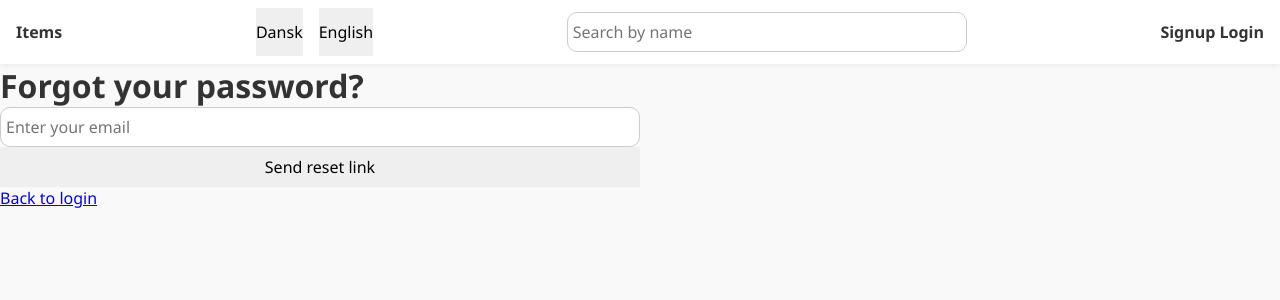
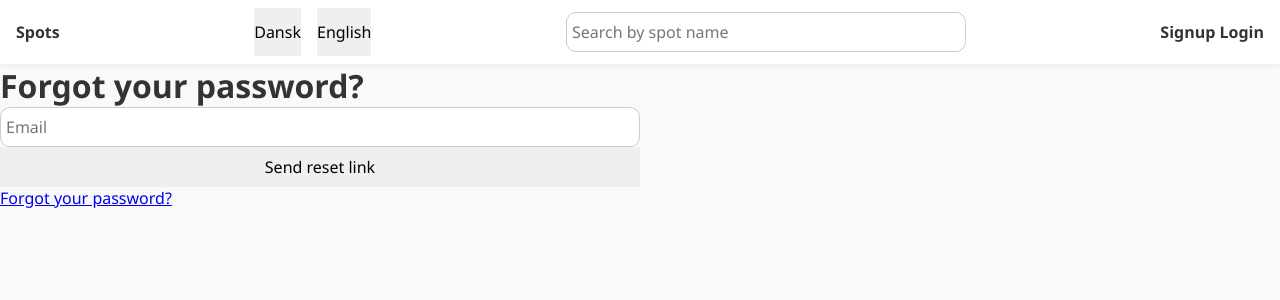
Before and after one commit to August36/web_final, a Flask app: page /forgot-password in a window 1280 px wide. Shown: the top 300 px of the page. Run offline with Flask 3, Linux system fonts and the light colour scheme.

Commit message:
language switch implemented on every page

```diff
--- a/app.py
+++ b/app.py
@@ -59,8 +59,11 @@ def disable_cache(response):
 ##############################
 # ***index***
 @app.get("/")
-def view_index():
-    try:
+@app.get("/<lan>")
+def view_index(lan):
+    try:
+        languages_allowed = ["en", "dk"]
+        if lan not in languages_allowed: lan = "en"
         db, cursor = x.db()
         q = """
         SELECT items.*, (
@@ -88,7 +91,7 @@ def view_index():
         with open("rates.txt", "r") as file:
             rates = json.loads(file.read())
 
-        return render_template("view_index.html", title="Skatespots CPH", items=items, images=images, rates=rates), 200
+        return render_template("view_index.html", title="Skatespots CPH", items=items, images=images, rates=rates, lan=lan, languages=languages), 200
 
     except Exception as ex:
         ic(ex)
@@ -103,8 +106,12 @@ def view_index():
 ##############################
 # ***item get***
 @app.get("/items/<item_pk>")
-def get_item_by_pk(item_pk):
-    try:
+@app.get("/items/<item_pk>/<lan>")
+def get_item_by_pk(item_pk, lan="en"):
+    try:
+        languages_allowed = ["en", "dk"]
+        if lan not in languages_allowed: lan = "en"
+
         db, cursor = x.db()
 
         # Hent selve item
@@ -121,7 +128,7 @@ def get_item_by_pk(item_pk):
         with open("rates.txt", "r") as file:
             rates = json.loads(file.read())
 
-        html_item = render_template("_item.html", item=item, images=images, rates=rates)
+        html_item = render_template("_item.html", item=item, images=images, rates=rates, lan=lan, languages=languages)
 
         return f"""
             <mixhtml mix-replace="#item">
@@ -131,21 +138,22 @@ def get_item_by_pk(item_pk):
 
     except Exception as ex:
         ic(ex)
-        return """
+        return f"""
             <mixhtml mix-top="body">
-                ups
+                {getattr(languages, f"{lan}_dry_unknown_error")}
             </mixhtml>
         """, 500
 
-    finally:
-        if "cursor" in locals(): cursor.close()
-        if "db" in locals(): db.close()
 
 ##############################
 # ***item pagination***
 @app.get("/items/page/<page_number>")
-def get_items_by_page(page_number):
-    try:
+@app.get("/items/page/<page_number>/<lan>")
+def get_items_by_page(page_number, lan="en"):
+    try:
+        languages_allowed = ["en", "dk"]
+        if lan not in languages_allowed: lan = "en"
+
         page_number = x.validate_page_number(page_number)
         items_per_page = 2
         offset = (page_number - 1) * items_per_page
@@ -175,11 +183,11 @@ def get_items_by_page(page_number):
 
         html = ""
         for item in items[:items_per_page]:
-            html += render_template("_item_mini.html", item=item, rates=rates)
+            html += render_template("_item_mini.html", item=item, rates=rates, lan=lan, languages=languages)
 
         button = ""
         if len(items) == extra_item:
-            button = render_template("_button_more_items.html", page_number=page_number + 1)
+            button = render_template("_button_more_items.html", page_number=page_number + 1, lan=lan, languages=languages)
 
         return f"""
             <mixhtml mix-bottom="#items">
@@ -197,21 +205,17 @@ def get_items_by_page(page_number):
         ic(ex)
 
         if "skatespots_ex page_number" in str(ex):
-            return """
+            return f"""
                 <mixhtml mix-top="body">
-                    page number invalid
+                    {getattr(languages, f"{lan}_pagination_invalid_page")}
                 </mixhtml>
             """, 400
 
-        return """
+        return f"""
             <mixhtml mix-top="body">
-                ups
+                {getattr(languages, f"{lan}_dry_unknown_error")}
             </mixhtml>
         """, 500
-
-    finally:
-        if "cursor" in locals(): cursor.close()
-        if "db" in locals(): db.close()
 
 ##############################
 # ***item post***
@@ -775,9 +779,14 @@ def login(lan):
 ##############################
 # ***logout get***
 @app.get("/logout")
-def logout():
-    session.pop("user")
-    return redirect(url_for("show_login")), 302
+@app.get("/logout/<lan>")
+def logout(lan="en"):
+    session.pop("user", None)  # sikre at der ikke opstår fejl hvis user ikke findes
+
+    languages_allowed = ["en", "dk"]
+    if lan not in languages_allowed: lan = "en"
+
+    return redirect(url_for("show_login", lan=lan)), 302
 
 ##############################
 # ***admin get***
@@ -1114,21 +1123,27 @@ def admin_unblock_item(lan="en"):
 ##############################
 # ***forgot password get***
 @app.get("/forgot-password")
-def show_forgot_password():
-    return render_template("forgot_password.html", old_values={}), 200
+@app.get("/forgot-password/<lan>")
+def show_forgot_password(lan="en"):
+    languages_allowed = ["en", "dk"]
+    if lan not in languages_allowed: lan = "en"
+    return render_template("forgot_password.html", old_values={}, lan=lan, languages=languages), 200
+
 
 ##############################
 # ***forgot password post***
-@app.post("/forgot-password")
-def forgot_password():
-    try:
+@app.post("/forgot-password/<lan>")
+def forgot_password(lan="en"):
+    try:
+        languages_allowed = ["en", "dk"]
+        if lan not in languages_allowed: lan = "en"
+
         user_email = request.form.get("user_email", "").strip()
 
-        # Valider email med regex
         if not re.match(r"^[^@]+@[^@]+\.[^@]+$", user_email):
-            return """
-            <mixhtml mix-update="#form-feedback">
-              <div class="alert error">Enter a valid email address.</div>
+            return f"""
+            <mixhtml mix-update="#form-feedback">
+              <div class="alert error">{getattr(languages, f'{lan}_forgot_invalid_email')}</div>
             </mixhtml>
             """, 400
 
@@ -1150,26 +1165,33 @@ def forgot_password():
             db.commit()
             x.send_reset_email(user_email, reset_key)
 
-        return """
+        return f"""
         <mixhtml mix-update="#form-feedback">
           <div class="alert success" mix-ttl="4000">
-            If your email exists, we've sent a reset link.
+            {getattr(languages, f'{lan}_forgot_email_sent')}
           </div>
         </mixhtml>
-        <mixhtml mix-function="resetButtonText">Send reset link</mixhtml>
+        <mixhtml mix-function="resetButtonText">
+          {getattr(languages, f'{lan}_forgot_button_default')}
+        </mixhtml>
         """, 200
 
     except Exception as ex:
         return f"""
         <mixhtml mix-update="#form-feedback">
-          <div class="alert error">Something went wrong: {str(ex)}</div>
-        </mixhtml>
-        <mixhtml mix-function="resetButtonText">Send reset link</mixhtml>
+          <div class="alert error">
+            {getattr(languages, f'{lan}_dry_unknown_error').replace("{str(ex)}", str(ex))}
+          </div>
+        </mixhtml>
+        <mixhtml mix-function="resetButtonText">
+          {getattr(languages, f'{lan}_forgot_button_default')}
+        </mixhtml>
         """, 500
 
     finally:
         if "cursor" in locals(): cursor.close()
         if "db" in locals(): db.close()
+
 
 ##############################
 # ***verify get***
--- a/static/language.js
+++ b/static/language.js
@@ -1,11 +1,13 @@
 document.querySelectorAll(".lang-switch").forEach(btn => {
   btn.addEventListener("click", () => {
     const lan = btn.dataset.lang;
+    const path = window.location.pathname.replace(/\/(en|dk)$/, "").replace(/^\/|\/$/g, "");
 
-    // Fjern eksisterende lan-del, hvis den findes
-    let path = window.location.pathname.replace(/\/(en|dk)$/, "");
-
-    // Tilføj det valgte sprog
-    location.href = `${path}/${lan}`;
+    // Hvis man står på forsiden (path = ""), gå til /<lang>
+    if (!path) {
+      location.href = `/${lan}`;
+    } else {
+      location.href = `/${path}/${lan}`;
+    }
   });
 });
--- a/templates/_button_more_items.html
+++ b/templates/_button_more_items.html
@@ -1,3 +1,3 @@
-<button id="button_more_items" mix-get="/items/page/{{ page_number | default (2) }}">
-    Show more
+<button id="button_more_items" mix-get="/items/page/{{ page_number | default(2) }}/{{ lan }}">
+    {{ languages[lan~'_button_more_items'] }}
 </button>
--- a/templates/_item.html
+++ b/templates/_item.html
@@ -15,9 +15,9 @@
         <div>
             {{ "{:,.0f}".format(item.item_price|float * rates.rates.DKK) }} DKK
         </div>
-        <a href="/items/{{ item.item_pk }}" target="_blank">
-            Open in window
-        </a>
+            <a href="/items/{{ item.item_pk }}/{{ lan }}" target="_blank">
+                {{ languages[lan~'_item_open_window'] }}
+            </a>
     </div>
     <div id="img-wrapper">
         {% for image in images %}
--- a/templates/_item_mini.html
+++ b/templates/_item_mini.html
@@ -1,4 +1,4 @@
-<a href="/items/{{ item.item_pk }}" mix-get class="item">
+<a href="/items/{{ item.item_pk }}/{{ lan }}" mix-get class="item">
     <img src="{{ url_for('static', filename='uploads/'+ item.item_image) }}" alt="{{ item.item_name }}">
     <p>
         {{ item.item_name }}
--- a/templates/_nav.html
+++ b/templates/_nav.html
@@ -1,6 +1,6 @@
 <nav>
-    <a href="/">
-        Items
+    <a href="/{{ lan }}">
+        Spots
     </a>
 
     <div id="lang-switch-container">
@@ -13,11 +13,11 @@
         id="input_search"
         oninput="search()"
         type="text"
-        placeholder="Search by name"
+        placeholder="{{ languages[lan~'_nav_search_placeholder'] }}"
         name="q"
         maxlength="50"
         pattern=".{1,50}"
-        title="Enter up to 50 characters"
+        title="{{ languages[lan~'_nav_search_title'] }}"
         required
     >
         <div id="search_results" class="hidden">
@@ -26,14 +26,14 @@
 
     <div>
         {% if not g.is_session %}
-            <a class="{{ active_signup }}" href="/signup">Signup</a>
-            <a class="{{ active_login }}" href="/login">Login</a>
+            <a class="{{ active_signup }}" href="/signup/{{ lan }}">Signup</a>
+            <a class="{{ active_login }}" href="/login/{{ lan }}">Login</a>
         {% else %}
             {% if g.is_session and session['user']['user_is_admin'] == 1 %}
-                <a href="/admin">Admin</a>
+                <a href="/admin/{{ lan }}">Admin</a>
             {% endif %}
-            <a href="/profile">Profile</a>
-            <a class="{{ active_login }}" href="/logout">Logout</a>
+            <a href="/profile/{{ lan }}">Profile</a>
+            <a class="{{ active_login }}" href="/logout/{{ lan }}">Logout</a>
         {% endif %}
     </div>
 </nav>
--- a/templates/forgot_password.html
+++ b/templates/forgot_password.html
@@ -2,19 +2,24 @@
 {% include "_nav.html" %}
 
 <main id="forgot-password">
-  <h1>Forgot your password?</h1>
+  <h1>{{ languages[lan~'_login_forgot'] }}</h1>
 
-  <form mix-post="/forgot-password" id="forgot-password-form">
+  <form mix-post="/forgot-password/{{ lan }}" id="forgot-password-form">
     <input
       class="input"
       type="email"
       name="user_email"
-      placeholder="Enter your email"
+      placeholder="{{ languages[lan~'_dry_email'] }}"
       value="{{ old_values.get('user_email', '') }}"
       mix-check="^[^@]+@[^@]+\.[^@]+$"
-      title="Enter a valid email address like example@example.com"
+      title="{{ languages[lan~'_login_email_title'] }}"
     >
-    <button class="btn" mix-await="Sending..." mix-default="Send reset link">Send reset link</button>
+    <button
+      class="btn"
+      mix-await="{{ languages[lan~'_login_button_loading'] }}"
+      mix-default="{{ languages[lan~'_forgot_button_default'] }}">
+      {{ languages[lan~'_forgot_button_default'] }}
+    </button>
   </form>
 
   <div id="form-feedback">
@@ -23,7 +28,7 @@
     {% endif %}
   </div>
 
-  <p><a href="{{ url_for('show_login') }}">Back to login</a></p>
+  <p><a href="/login/{{ lan }}">{{ languages[lan~'_login_forgot'] }}</a></p>
 </main>
 
 {% include "_footer_base.html" %}
```
Also changed, not shown: languages.py (+34 -1 lines).
